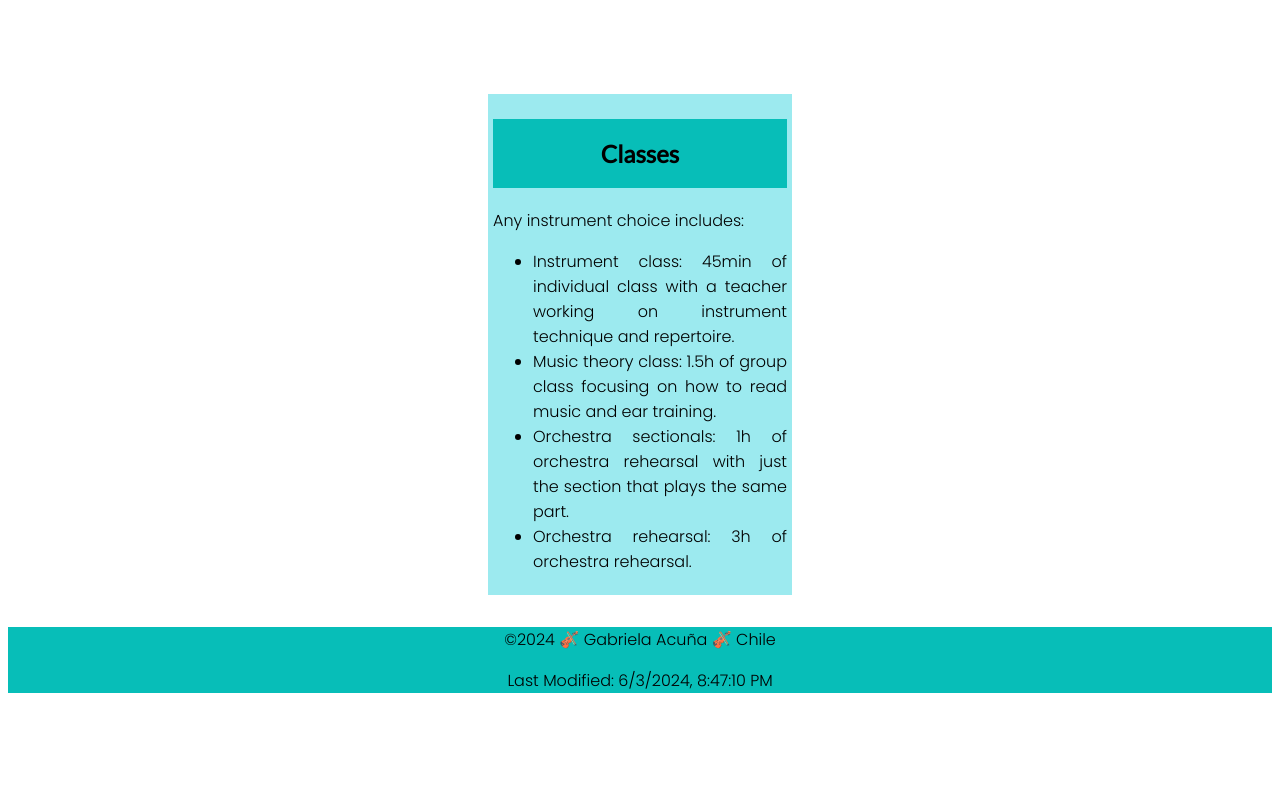
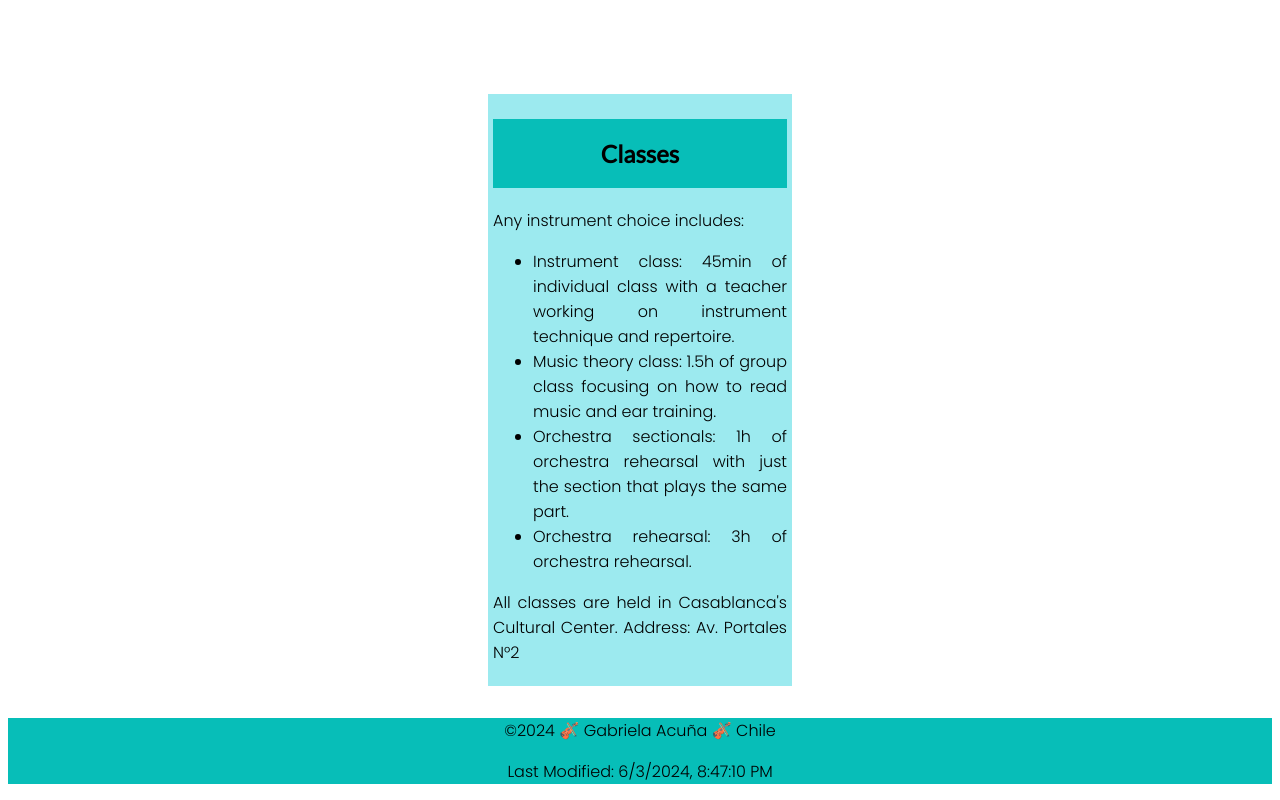
Before and after one commit to gacunach/wdd131, a plain HTML site: page project/orchestra.html in a window 1280 px wide. Shown: the part 2751-3551 px from the top of the page. Before the commit the page ends 3460 px from the top, so only its background shows below. Drawn offline with Linux system fonts and the light colour scheme.

Commit message:
direccion

```diff
--- a/project/orchestra.html
+++ b/project/orchestra.html
@@ -49,6 +49,7 @@
                 <li>Orchestra sectionals: 1h of orchestra rehearsal with just the section that plays the same part.</li>
                 <li>Orchestra rehearsal: 3h of orchestra rehearsal.</li>
             </ul>
+            <p>All classes are held in Casablanca's Cultural Center. Address: Av. Portales N°2</p>
         </div>
     </main>
     <footer>
```
